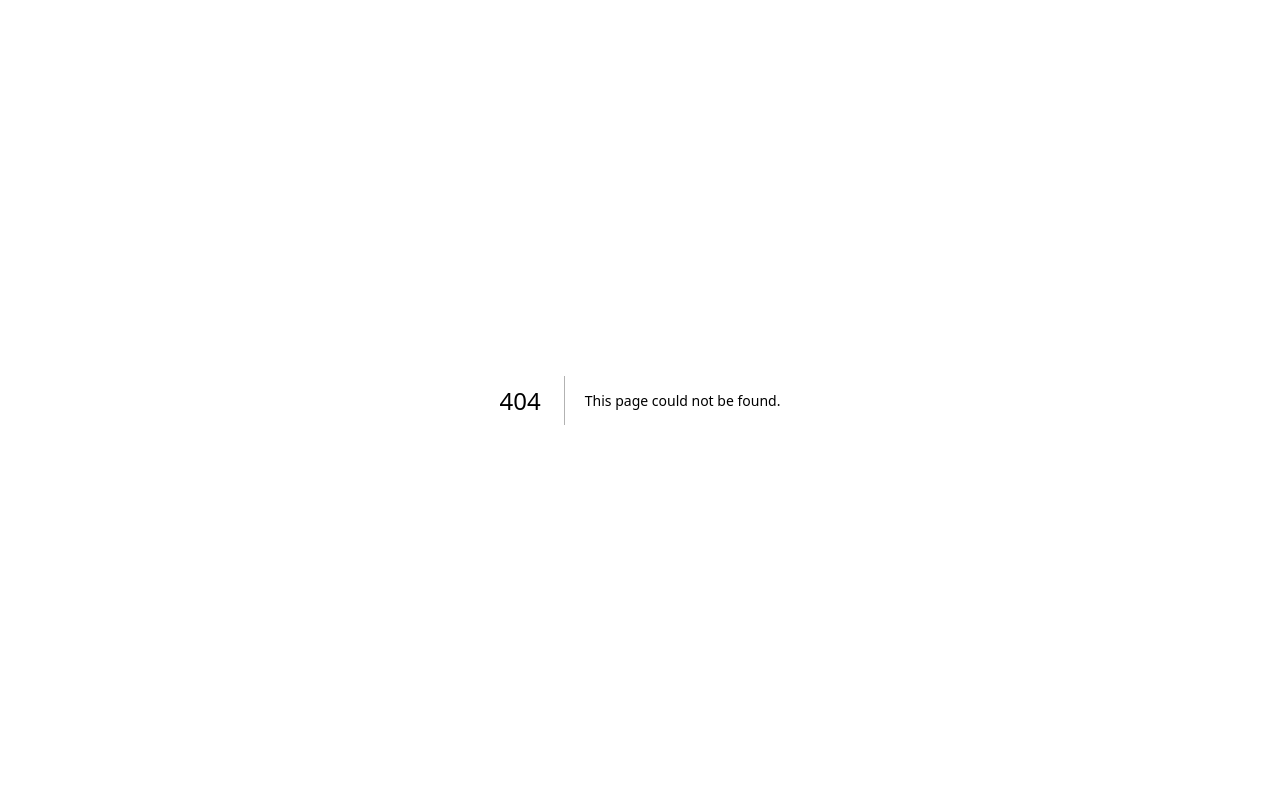
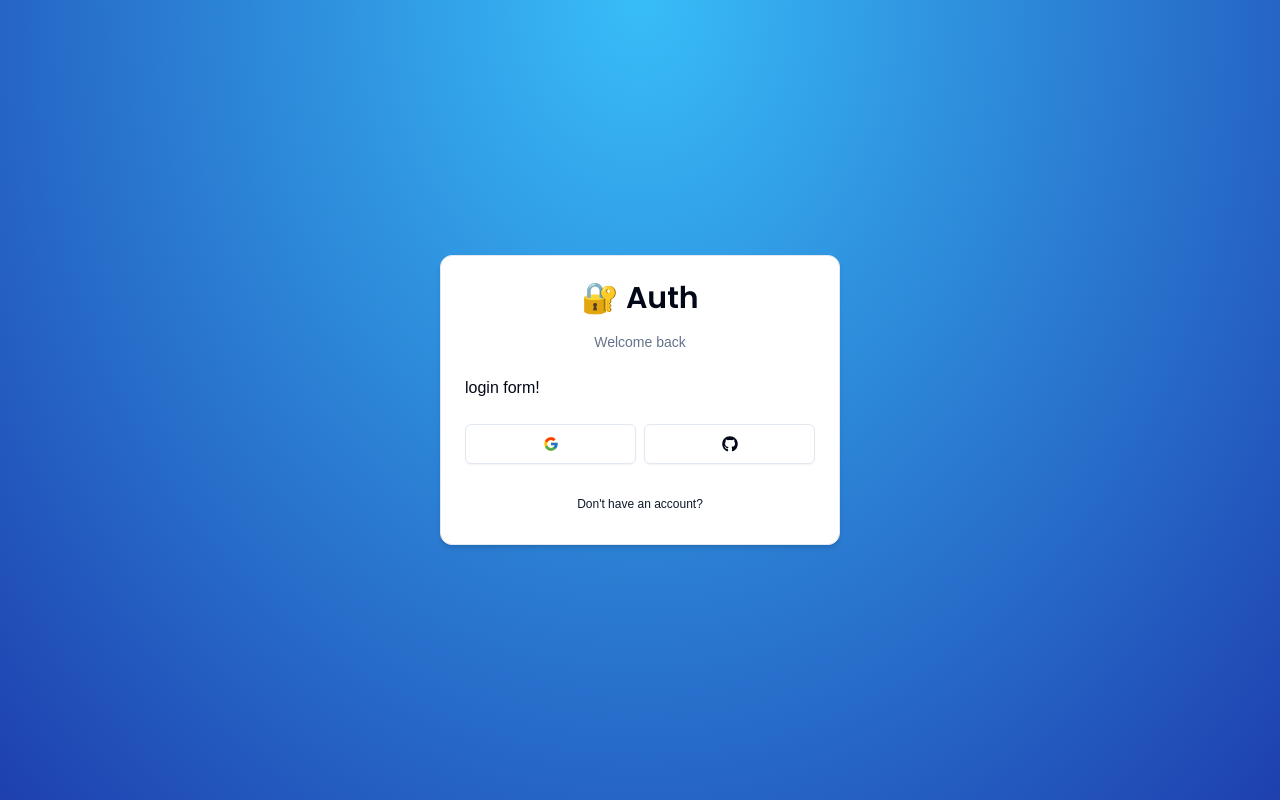
Before and after one commit to Mwungere/Next-Auth, a Next.js app: page /auth/login in a window 1280 px wide. Before the commit this address had no page. Built offline with nearby package versions, Linux system fonts and the light colour scheme.

Commit message:
auth reusable components

```diff
--- /dev/null
+++ b/app/auth/layout.tsx
@@ -0,0 +1,11 @@
+const AuthLayout = ({
+    children
+}:{children: React.ReactNode}) => {
+    return (
+        <div className="h-full flex items-center justify-center bg-[radial-gradient(ellipse_at_top,_var(--tw-gradient-stops))] from-sky-400 to-blue-800">
+            {children}
+        </div>
+    )
+}
+
+export default AuthLayout;
--- /dev/null
+++ b/app/auth/login/page.tsx
@@ -0,0 +1,10 @@
+import { LoginForm } from '@/components/auth/login-form'
+import React from 'react'
+
+const LoginPage = () => {
+  return (
+    <LoginForm />
+  )
+}
+
+export default LoginPage
--- a/app/globals.css
+++ b/app/globals.css
@@ -2,9 +2,17 @@
 @tailwind components;
 @tailwind utilities;
 
+
+html,
+body,
+:root{
+  height: 100%;
+}
+
 body {
   font-family: Arial, Helvetica, sans-serif;
 }
+
 
 @layer base {
   :root {
--- a/app/page.tsx
+++ b/app/page.tsx
@@ -1,8 +1,33 @@
+import { LoginButton } from "@/components/auth/login-button";
 import { Button } from "@/components/ui/button";
-import Image from "next/image";
+import { cn } from "@/lib/utils";
+import { Poppins } from "next/font/google";
 
+const font = Poppins({
+  subsets: ["latin"],
+  weight: ["600"],
+});
 export default function Home() {
   return (
-    <Button size={"lg"}>Click me</Button>
+    <main className="flex h-full flex-col items-center justify-center bg-[radial-gradient(ellipse_at_top,_var(--tw-gradient-stops))] from-sky-400 to-blue-800">
+      <div className=" space-y-6 text-center">
+        <h1
+          className={cn(
+            "text-6xl font-semibold text-white drop-shadow-md",
+            font.className
+          )}
+        >
+          🔐 Auth
+        </h1>
+        <p className=" text-white text-lg">A Simple authentication service</p>
+        <div>
+          <LoginButton>
+            <Button variant={"secondary"} size={"lg"}>
+              Sign in
+            </Button>
+          </LoginButton>
+        </div>
+      </div>
+    </main>
   );
 }
--- /dev/null
+++ b/components/auth/back-button.tsx
@@ -0,0 +1,17 @@
+"use client";
+
+import { Button } from "@/components/ui/button";
+import Link from "next/link";
+
+interface BackButtonProps {
+  href: string;
+  label: string;
+}
+
+export const BackButton = ({ href, label }: BackButtonProps) => {
+  return (
+    <Button variant={"link"} className="font-normal w-full" size={"sm"} asChild>
+      <Link href={href}>{label}</Link>
+    </Button>
+  );
+};
--- /dev/null
+++ b/components/auth/card-wrapper.tsx
@@ -0,0 +1,44 @@
+"use client";
+
+import { Card, CardContent, CardFooter, CardHeader } from "@/components/ui/card";
+import { Header } from "@/components/auth/header";
+import { Social } from "@/components/auth/social";
+import { BackButton } from "@/components/auth/back-button";
+
+interface CardWrapperProps {
+  children: React.ReactNode;
+  headerLabel: string;
+  backButtonLabel: string;
+  backButtonHref: string;
+  showSocial?: boolean;
+}
+export const CardWrapper = ({
+  children,
+  headerLabel,
+  backButtonLabel,
+  backButtonHref,
+  showSocial,
+}: CardWrapperProps) => {
+  return (
+    <Card className="w-[400px] shadow-md">
+      <CardHeader>
+        <Header label={headerLabel} />
+      </CardHeader>
+      <CardContent>{children}</CardContent>
+      {
+        showSocial && (
+            <CardFooter>
+                <Social />
+            </CardFooter>
+        )
+      }
+
+      <CardFooter>
+        <BackButton
+            label={backButtonLabel}
+            href={backButtonHref}
+        />
+      </CardFooter>
+    </Card>
+  );
+};
--- /dev/null
+++ b/components/auth/header.tsx
@@ -0,0 +1,23 @@
+import { Poppins } from "next/font/google"
+import { cn } from "@/lib/utils"
+
+const font = Poppins({
+  subsets: ["latin"],
+  weight: ["600"],
+});
+
+interface HeaderProps {
+    label: string;
+}
+export const Header = ({label}:HeaderProps) => {
+  return (
+    <div className=" w-full flex flex-col gap-y-4 items-center justify-center">
+        <h1 className={cn("text-3xl font-semibold", font.className)}>
+            🔐 Auth
+        </h1>
+        <p className="text-muted-foreground text-sm">
+            {label}
+        </p>
+    </div>
+  )
+}
--- /dev/null
+++ b/components/auth/login-button.tsx
@@ -0,0 +1,36 @@
+"use client"
+import { useRouter } from "next/navigation";
+
+
+
+interface LoginButtonProps {
+    children: React.ReactNode;
+    mode?: "model" | "redirect";
+    asChild?: boolean
+}
+
+export const LoginButton = ({
+    children,
+    mode = "redirect",
+    asChild
+}: LoginButtonProps) => {
+    const router = useRouter()
+
+    const onClick = () => {
+        router.push("/auth/login");
+
+    };
+
+    if(mode === "model") {
+        return (
+            <span>
+                TODO: Implement modal
+            </span>
+        )
+    }
+    return (
+        <span onClick={onClick} className="cursor-pointer">
+            {children}
+        </span>
+    )
+}
--- /dev/null
+++ b/components/auth/login-form.tsx
@@ -0,0 +1,13 @@
+import React from 'react'
+import { CardWrapper } from '@/components/auth/card-wrapper'
+
+export const LoginForm = () => {
+  return (
+    <CardWrapper
+    headerLabel='Welcome back'
+    backButtonLabel="Don't have an account?"
+    backButtonHref='/auth/register'
+    showSocial
+    >login form!</CardWrapper>
+  )
+}
--- /dev/null
+++ b/components/auth/social.tsx
@@ -0,0 +1,27 @@
+"use client"
+
+import { FcGoogle } from "react-icons/fc"
+import { Button } from "@/components/ui/button"
+import { FaGithub } from "react-icons/fa"
+export const Social = () => {
+  return (
+    <div className='flex items-center w-full gap-x-2'>
+        <Button
+        size={"lg"}
+        className="w-full"
+        variant={"outline"}
+        onClick={() => {}}
+        >
+            <FcGoogle className=" h-5 w-5" />
+        </Button>
+        <Button
+        size={"lg"}
+        className="w-full"
+        variant={"outline"}
+        onClick={() => {}}
+        >
+            <FaGithub className=" h-5 w-5" />
+        </Button>
+    </div>
+  )
+}
--- /dev/null
+++ b/components/ui/card.tsx
@@ -0,0 +1,76 @@
+import * as React from "react"
+
+import { cn } from "@/lib/utils"
+
+const Card = React.forwardRef<
+  HTMLDivElement,
+  React.HTMLAttributes<HTMLDivElement>
+>(({ className, ...props }, ref) => (
+  <div
+    ref={ref}
+    className={cn(
+      "rounded-xl border bg-card text-card-foreground shadow",
+      className
+    )}
+    {...props}
+  />
+))
+Card.displayName = "Card"
+
+const CardHeader = React.forwardRef<
+  HTMLDivElement,
+  React.HTMLAttributes<HTMLDivElement>
+>(({ className, ...props }, ref) => (
+  <div
+    ref={ref}
+    className={cn("flex flex-col space-y-1.5 p-6", className)}
+    {...props}
+  />
+))
+CardHeader.displayName = "CardHeader"
+
+const CardTitle = React.forwardRef<
+  HTMLDivElement,
+  React.HTMLAttributes<HTMLDivElement>
+>(({ className, ...props }, ref) => (
+  <div
+    ref={ref}
+    className={cn("font-semibold leading-none tracking-tight", className)}
+    {...props}
+  />
+))
+CardTitle.displayName = "CardTitle"
+
+const CardDescription = React.forwardRef<
+  HTMLDivElement,
+  React.HTMLAttributes<HTMLDivElement>
+>(({ className, ...props }, ref) => (
+  <div
+    ref={ref}
+    className={cn("text-sm text-muted-foreground", className)}
+    {...props}
+  />
+))
+CardDescription.displayName = "CardDescription"
+
+const CardContent = React.forwardRef<
+  HTMLDivElement,
+  React.HTMLAttributes<HTMLDivElement>
+>(({ className, ...props }, ref) => (
+  <div ref={ref} className={cn("p-6 pt-0", className)} {...props} />
+))
+CardContent.displayName = "CardContent"
+
+const CardFooter = React.forwardRef<
+  HTMLDivElement,
+  React.HTMLAttributes<HTMLDivElement>
+>(({ className, ...props }, ref) => (
+  <div
+    ref={ref}
+    className={cn("flex items-center p-6 pt-0", className)}
+    {...props}
+  />
+))
+CardFooter.displayName = "CardFooter"
+
+export { Card, CardHeader, CardFooter, CardTitle, CardDescription, CardContent }
--- a/package.json
+++ b/package.json
@@ -16,6 +16,7 @@
     "next": "15.1.6",
     "react": "^19.0.0",
     "react-dom": "^19.0.0",
+    "react-icons": "^5.4.0",
     "tailwind-merge": "^2.6.0",
     "tailwindcss-animate": "^1.0.7"
   },
```
Also changed, not shown: 1 other file (tests, documents, lock files or other folders).
